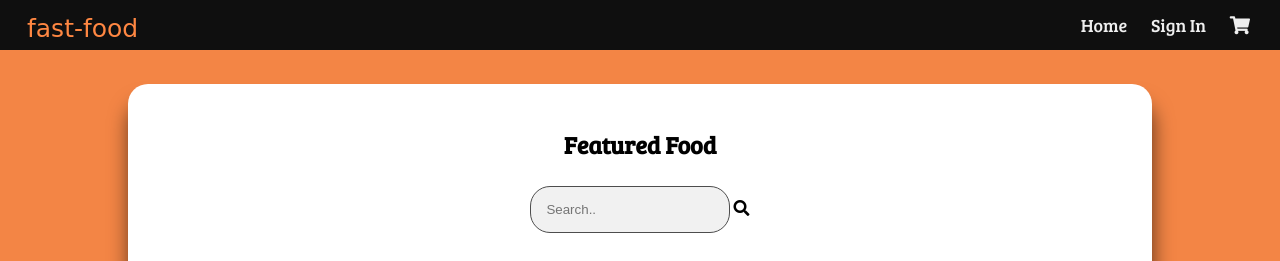
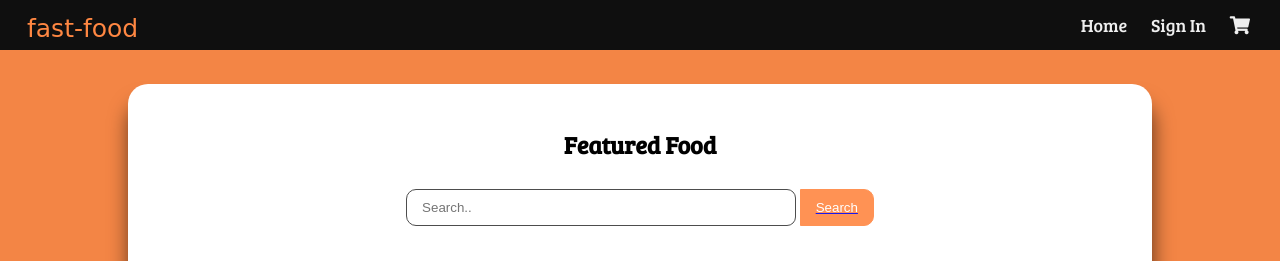
Before and after one commit to akpante3/fast-food-fast, a PHP site: page / in a window 1280 px wide. Shown: the top 261 px of the page. Run offline with PHP 8.4, Linux system fonts and the light colour scheme; some libraries are stand-ins or nearby versions; some web fonts are replaced.

Commit message:
bug [ #160553067 ] cart details
bug [ #160553067 ] cart details

bug [ #160553067 ] add cart

```diff
--- a/css/style.css
+++ b/css/style.css
@@ -160,20 +160,39 @@ button:hover {
     padding: 1.5em;
 }
 .select{
-    width: 40%;
+    width: 10%;
 }
 #search-bar{
-    border-radius: 20px;
-    width: 200px;
-    height:30% ;
+    background-color: white;
+    border-top-left-radius: 10px;
+    border-bottom-left-radius: 10px;
+    width: 40%;
+    padding: 10px 15px;
+    margin-right: 0px;
     border: solid 1px #4d4d4d;
-    padding-right: 5px;
+    /* padding-right: 5px; */
     transition:0.3s;
+    display: inline;
   }
   #search-bar:focus{
-    border: solid 1px rgb(253, 157, 101);;
     width: 50%;
     transition:0.5s;
+  }
+  #submit{
+    background-color: rgb(255, 135, 66);
+    display: inline;
+    border-top-right-radius: 10px;
+    border-top-left-radius: 0px;
+    border-bottom-right-radius: 10px;
+    border-bottom-left-radius: 0px;
+    padding: 10px 15px;
+    border-right: 2px solid rgb(255, 135, 66);
+    margin-left: 0px;
+    border: 1px solid rgb(255, 135, 66);
+    color: white;
+  }
+  #submit:hover{
+    cursor: pointer;
   }
 .feature-header {
   text-align: center;
--- a/index.html
+++ b/index.html
@@ -44,17 +44,72 @@
         <div class="feature-header">
             <h2>Featured Food</h2>
             <input id='search-bar'type="text" name="search" placeholder="Search..">
-            <a id="fa-search"><i class="fas fa-search fa-search-button"></i></a>
+            <a href="#"><button id="submit" type="submit">Search</button></a>
         </div>
         <div class="content" >
-                <div><img src="https://encrypted-tbn0.gstatic.com/images?q=tbn:ANd9GcRymeOAHIZOShcIgKfAXzn04bASkye0gr2Sqmscl_hKrfaqwVdp" alt="food"><p> Lorem ipsum dolor  </p><br><p>Price: N1000</p><br><button class="add-cart"><i class="fas fa-shopping-cart fa-1x"></i>  add to cart</button></div>
-                <div><img src="https://encrypted-tbn0.gstatic.com/images?q=tbn:ANd9GcRymeOAHIZOShcIgKfAXzn04bASkye0gr2Sqmscl_hKrfaqwVdp" alt="food"><p> Lorem ipsum dolor  </p><br><p>Price: N1000</p><br><button class="add-cart"><i class="fas fa-shopping-cart fa-1x"></i>  add to cart</button></div>
-                <div><img src="https://encrypted-tbn0.gstatic.com/images?q=tbn:ANd9GcRymeOAHIZOShcIgKfAXzn04bASkye0gr2Sqmscl_hKrfaqwVdp" alt="food"><p> Lorem ipsum dolor  </p><br><p>Price: N1000</p><br><button class="add-cart"><i class="fas fa-shopping-cart fa-1x"></i>  add to cart</button></div>
-                <div><img src="https://encrypted-tbn0.gstatic.com/images?q=tbn:ANd9GcRymeOAHIZOShcIgKfAXzn04bASkye0gr2Sqmscl_hKrfaqwVdp" alt="food"><p> Lorem ipsum dolor  </p><br><p>Price: N1000</p><br><button class="add-cart"><i class="fas fa-shopping-cart fa-1x"></i>  add to cart</button></div>
-                <div><img src="https://encrypted-tbn0.gstatic.com/images?q=tbn:ANd9GcRymeOAHIZOShcIgKfAXzn04bASkye0gr2Sqmscl_hKrfaqwVdp" alt="food"><p> Lorem ipsum dolor  </p><br><p>Price: N1000</p><br><button class="add-cart"><i class="fas fa-shopping-cart fa-1x"></i>  add to cart</button></div>
-                <div><img src="https://encrypted-tbn0.gstatic.com/images?q=tbn:ANd9GcRymeOAHIZOShcIgKfAXzn04bASkye0gr2Sqmscl_hKrfaqwVdp" alt="food"><p> Lorem ipsum dolor  </p><br><p>Price: N1000</p><br><button class="add-cart"><i class="fas fa-shopping-cart fa-1x"></i>  add to cart</button></div>
-                <div><img src="https://encrypted-tbn0.gstatic.com/images?q=tbn:ANd9GcRymeOAHIZOShcIgKfAXzn04bASkye0gr2Sqmscl_hKrfaqwVdp" alt="food"><p> Lorem ipsum dolor  </p><br><p>Price: N1000</p><br><button class="add-cart"><i class="fas fa-shopping-cart fa-1x"></i>  add to cart</button></div>
-                <div><img src="https://encrypted-tbn0.gstatic.com/images?q=tbn:ANd9GcRymeOAHIZOShcIgKfAXzn04bASkye0gr2Sqmscl_hKrfaqwVdp" alt="food"><p> Lorem ipsum dolor  </p><br><p>Price: N1000</p><br><button class="add-cart"><i class="fas fa-shopping-cart fa-1x"></i>  add to cart</button></div>
+                <div><img src="https://encrypted-tbn0.gstatic.com/images?q=tbn:ANd9GcRymeOAHIZOShcIgKfAXzn04bASkye0gr2Sqmscl_hKrfaqwVdp" alt="food"><p> Lorem ipsum dolor  </p>
+                    <p>Price: N1000</p>
+                    <br>
+                    <a>
+                     <button class="add-cart" onclick="addCart(this)"><i class="fas fa-shopping-cart fa-1x"></i>  add to cart</button>
+                    </a>
+                </div>
+
+                <div><img src="https://encrypted-tbn0.gstatic.com/images?q=tbn:ANd9GcRymeOAHIZOShcIgKfAXzn04bASkye0gr2Sqmscl_hKrfaqwVdp" alt="food"><p> Lorem ipsum dolor  </p>
+                    <p>Price: N1000</p>
+                    <br>
+                    <a>
+                     <button class="add-cart" onclick="addCart(this)"><i class="fas fa-shopping-cart fa-1x"></i>  add to cart</button>
+                    </a>
+                </div>
+
+                <div><img src="https://encrypted-tbn0.gstatic.com/images?q=tbn:ANd9GcRymeOAHIZOShcIgKfAXzn04bASkye0gr2Sqmscl_hKrfaqwVdp" alt="food"><p> Lorem ipsum dolor  </p>
+                    <p>Price: N1000</p>
+                    <br>
+                    <a>
+                     <button class="add-cart" onclick="addCart(this)"><i class="fas fa-shopping-cart fa-1x"></i>  add to cart</button>
+                    </a>
+                </div>
+
+                <div><img src="https://encrypted-tbn0.gstatic.com/images?q=tbn:ANd9GcRymeOAHIZOShcIgKfAXzn04bASkye0gr2Sqmscl_hKrfaqwVdp" alt="food"><p> Lorem ipsum dolor  </p>
+                    <p>Price: N1000</p>
+                    <br>
+                    <a>
+                     <button class="add-cart" onclick="addCart(this)"><i class="fas fa-shopping-cart fa-1x"></i>  add to cart</button>
+                    </a>
+                </div>
+
+                <div><img src="https://encrypted-tbn0.gstatic.com/images?q=tbn:ANd9GcRymeOAHIZOShcIgKfAXzn04bASkye0gr2Sqmscl_hKrfaqwVdp" alt="food"><p> Lorem ipsum dolor  </p>
+                    <p>Price: N1000</p>
+                    <br>
+                    <a>
+                     <button class="add-cart" onclick="addCart(this)"><i class="fas fa-shopping-cart fa-1x"></i>  add to cart</button>
+                    </a>
+                </div>
+
+                <div><img src="https://encrypted-tbn0.gstatic.com/images?q=tbn:ANd9GcRymeOAHIZOShcIgKfAXzn04bASkye0gr2Sqmscl_hKrfaqwVdp" alt="food"><p> Lorem ipsum dolor  </p>
+                    <p>Price: N1000</p>
+                    <br>
+                    <a>
+                     <button class="add-cart" onclick="addCart(this)"><i class="fas fa-shopping-cart fa-1x"></i>  add to cart</button>
+                    </a>
+                </div>
+
+                <div><img src="https://encrypted-tbn0.gstatic.com/images?q=tbn:ANd9GcRymeOAHIZOShcIgKfAXzn04bASkye0gr2Sqmscl_hKrfaqwVdp" alt="food"><p> Lorem ipsum dolor  </p>
+                    <p>Price: N1000</p>
+                    <br>
+                    <a>
+                     <button class="add-cart" onclick="addCart(this)"><i class="fas fa-shopping-cart fa-1x"></i>  add to cart</button>
+                    </a>
+                </div>
+
+                <div><img src="https://encrypted-tbn0.gstatic.com/images?q=tbn:ANd9GcRymeOAHIZOShcIgKfAXzn04bASkye0gr2Sqmscl_hKrfaqwVdp" alt="food"><p> Lorem ipsum dolor  </p>
+                    <p>Price: N1000</p>
+                    <br>
+                    <a>
+                     <button class="add-cart" onclick="addCart(this)"><i class="fas fa-shopping-cart fa-1x"></i>  add to cart</button>
+                    </a>
+                </div>
         </div>
         <br>
     </div>
--- a/js/main.js
+++ b/js/main.js
@@ -1,6 +1,18 @@
-const addCart = Array.from(document.querySelectorAll('.add-cart'));
+const choose = Array.from(document.querySelectorAll('.choose'));
 const shoppingCart = document.querySelector('.shopping-cart-button');
 
+const toShoppingCart = (elem) => {
+    elem.parentElement.innerHTML=`<p>Quantity:</p>
+    <select class="select">
+    <option value="1">1</option>
+    <option value="2">2</option>
+    <option value="3">3</option>
+    <option value="4">4</option>
+  </select>
+  <br>
+  <button class="add-cart" onclick="addCart(this)"><i class="fas fa-shopping-cart fa-1x"></i>  add to cart</button>
+  `
+}
 const toggle_next= (elem) =>  {
     do{
         elem = elem.nextSibling;
@@ -41,10 +53,9 @@ const deleteCart = (elem) => {
     elem.parentElement.style.display='none';
 }
 let num = 0;
-addCart.forEach((elem) => {
-    elem.addEventListener('click', () => {
-      num += 1
-      shoppingCart.innerHTML =` ${num}`;
-    });
 
-});
+const addCart = (elem) => {
+    elem.parentElement.innerHTML= `<button class="add-cart"><i class="fas fa-shopping-cart fa-1x"></i>  added to cart</button> `;
+    num += 1
+    shoppingCart.innerHTML =` ${num}`;
+}
```
Also changed, not shown: shoppingCart.html (+36 -4 lines).
